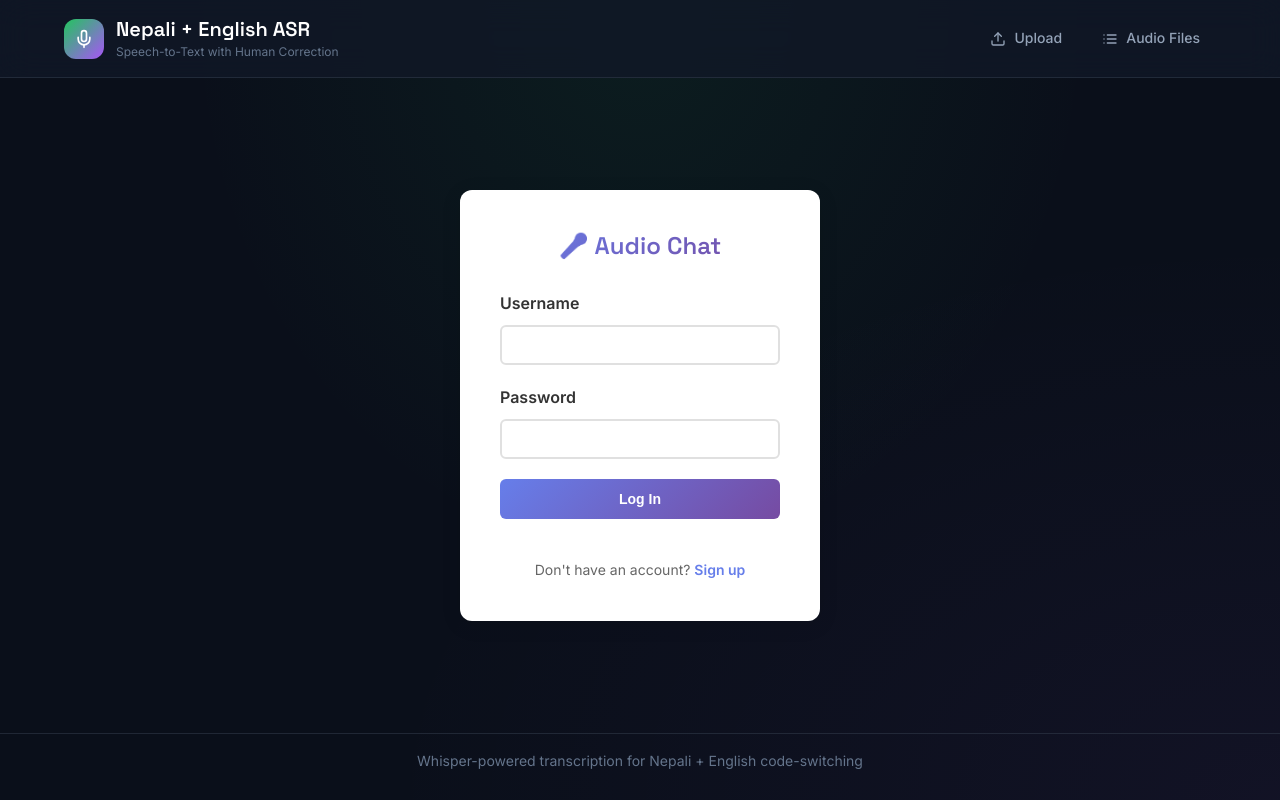
After one commit to Swopnil38/audio_training, a Django app: page /login/ in a window 1280 px wide. The commit adds this page. Run offline with Django 4.2, Linux system fonts and the light colour scheme; parts of the project's set-up code (start-up, migrations or seed data) failed here and were passed over.

Commit message:
feat: Implement user authentication checks for audio chat creation and viewing, and add login page

```diff
--- a/asr_project/urls.py
+++ b/asr_project/urls.py
@@ -6,10 +6,14 @@ from django.contrib import admin
 from django.urls import path, include
 from django.conf import settings
 from django.conf.urls.static import static
+from django.contrib.auth import views as auth_views
+from django.views.generic import TemplateView
 
 urlpatterns = [
     path('admin/', admin.site.urls),
     path('api/training/', include('training.urls')),
+    path('login/', auth_views.LoginView.as_view(template_name='login.html'), name='login'),
+    path('logout/', auth_views.LogoutView.as_view(next_page='/'), name='logout'),
     path('', include('asr_app.urls')),
 ]
 
--- /dev/null
+++ b/templates/login.html
@@ -0,0 +1,31 @@
+{% extends 'base.html' %}
+
+{% block title %}Log In - Audio Chat{% endblock %}
+
+{% block content %}
+<div style="max-width: 400px; margin: 60px auto; padding: 20px;">
+    <div style="background: white; border-radius: 12px; padding: 40px; box-shadow: 0 4px 20px rgba(0,0,0,0.1);">
+        <h2 style="margin: 0 0 30px 0; text-align: center; background: linear-gradient(135deg, #667eea 0%, #764ba2 100%); -webkit-background-clip: text; -webkit-text-fill-color: transparent; background-clip: text;">🎤 Audio Chat</h2>
+
+        <form method="post" style="margin-bottom: 20px;">
+            {% csrf_token %}
+
+            <div style="margin-bottom: 20px;">
+                <label for="id_username" style="display: block; margin-bottom: 8px; font-weight: 600; color: #333;">Username</label>
+                <input type="text" name="username" id="id_username" required style="width: 100%; padding: 10px 12px; border: 2px solid #e0e0e0; border-radius: 6px; font-size: 14px; box-sizing: border-box;">
+            </div>
+
+            <div style="margin-bottom: 20px;">
+                <label for="id_password" style="display: block; margin-bottom: 8px; font-weight: 600; color: #333;">Password</label>
+                <input type="password" name="password" id="id_password" required style="width: 100%; padding: 10px 12px; border: 2px solid #e0e0e0; border-radius: 6px; font-size: 14px; box-sizing: border-box;">
+            </div>
+
+            <button type="submit" style="width: 100%; padding: 12px; background: linear-gradient(135deg, #667eea 0%, #764ba2 100%); color: white; border: none; border-radius: 6px; font-weight: 600; cursor: pointer; font-size: 14px; margin-bottom: 20px;">Log In</button>
+        </form>
+
+        <p style="text-align: center; color: #666; font-size: 14px;">
+            Don't have an account? <a href="/signup/" style="color: #667eea; text-decoration: none; font-weight: 600;">Sign up</a>
+        </p>
+    </div>
+</div>
+{% endblock %}
```
Also changed, not shown: asr_app/views.py (+23 -1 lines), templates/asr_app/chats.html (+26 -1 lines).
